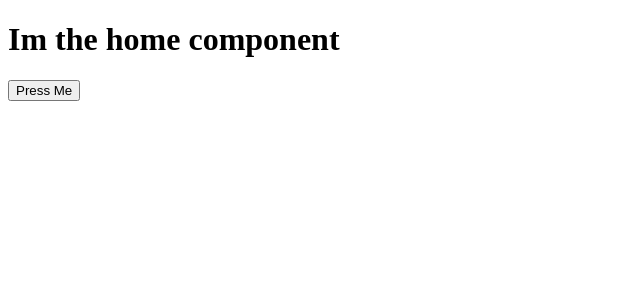
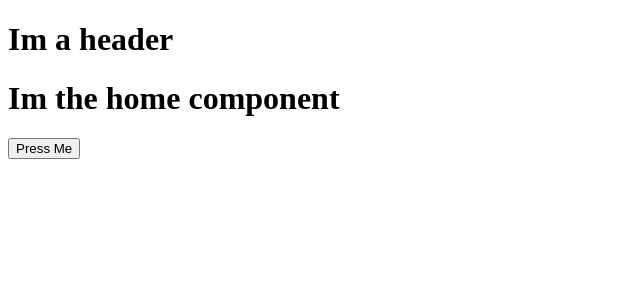
Before and after one commit to shawsy171/ssr-deep-dive, a React app: page / in a window 1280 px wide. Shown: the top 300 px of the page, without its empty margins (0-640 px from the left). Built offline with nearby package versions, Linux system fonts and the light colour scheme; the HTML template or start-up script is replaced by a standard one.

Commit message:
feat: Added App component and route config
Added App component and route config to nest the components

```diff
--- /dev/null
+++ b/src/client/App.js
@@ -0,0 +1,14 @@
+import React from 'react';
+import { renderRoutes } from 'react-router-config'
+const App = ({ route }) => {
+  return (
+    <div>
+      <h1>Im a header</h1>
+      {renderRoutes(route.routes)}
+    </div>
+  )
+}
+
+export default {
+  component: App
+}
--- a/src/shared/routes/AppRoutes.js
+++ b/src/shared/routes/AppRoutes.js
@@ -1,9 +1,13 @@
 // these Routes are shared by both the client an server
-import React from 'react';
+// import React from 'react';
+import App from './../../client/App';
 import HomePage from './../../client/pages/HomePage';
-import UsersListPage, { loadData } from './../../client/pages/UsersListPage';
+import UsersListPage from './../../client/pages/UsersListPage';
 
 const AppRoutes = [
+  {
+    ...App,
+    routes: [
       {
         ...HomePage,
         path: '/',
@@ -14,6 +18,8 @@ const AppRoutes = [
         ...UsersListPage,
         path: '/users',
       }
+    ]
+  }
 ];
 
 export default AppRoutes;
```
Lines whose indentation alone changed are shown as unchanged.
